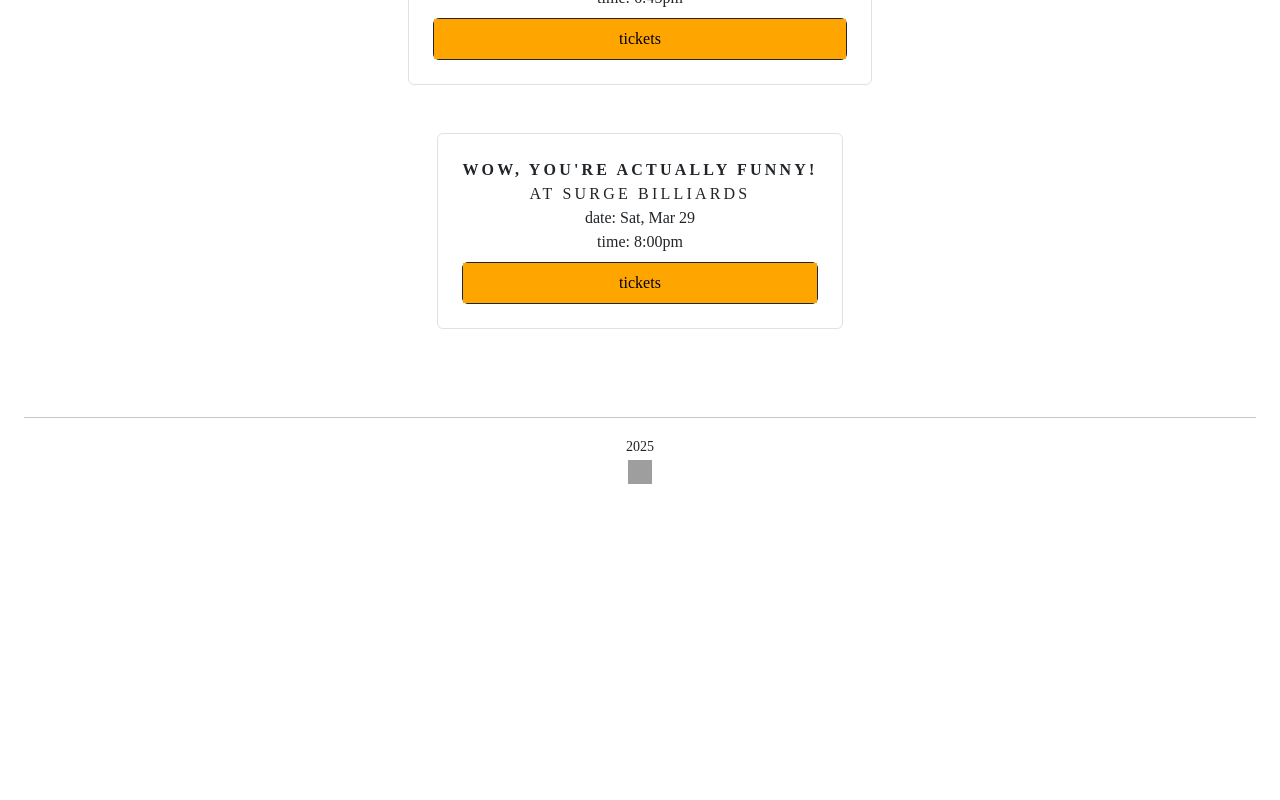
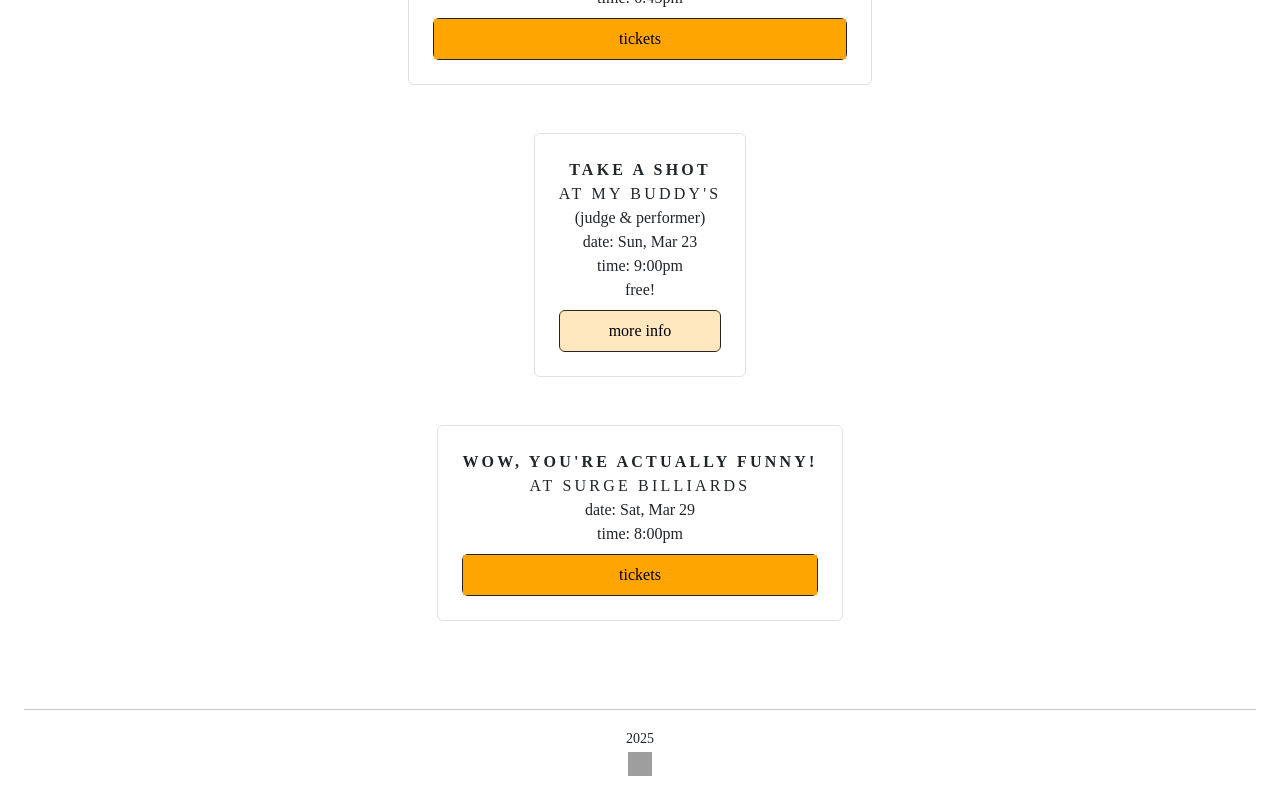
Before and after one commit to nwhalen2/cachinnat, a Vue app in the folder vue-project/: page /shows in a window 1280 px wide. Shown: the part 1592-2392 px from the top of the page. Before the commit the page ends 2100 px from the top, so only its background shows below. Built offline with nearby package versions, Linux system fonts and the light colour scheme; grey boxes are pictures that could not be loaded.

Commit message:
judging take a shot

```diff
--- a/vue-project/src/components/Shows.vue
+++ b/vue-project/src/components/Shows.vue
@@ -36,6 +36,14 @@ export default {
     return {
       showPast: false,
       allShows: [
+        {
+          title: `<b>take a shot</b><br/>at my buddy's`,
+          extra: `judge & performer`,
+          free: true,
+          url: `https://www.instagram.com/takeashotopenmic/`,
+          date: `03/23/2025`,
+          time: `9:00pm`
+        },
         {
           title: `<b>comedy show & latin dance party</b><br/>at latin dance technique studio`,
           extra: `byob!`,
```
